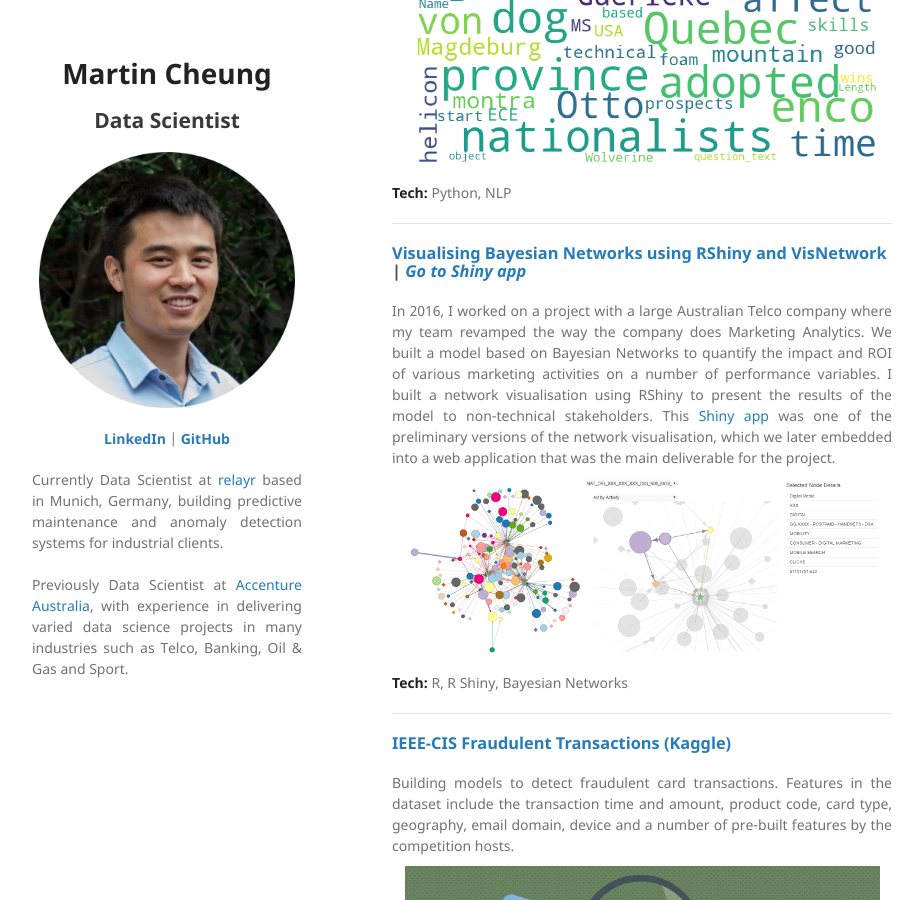
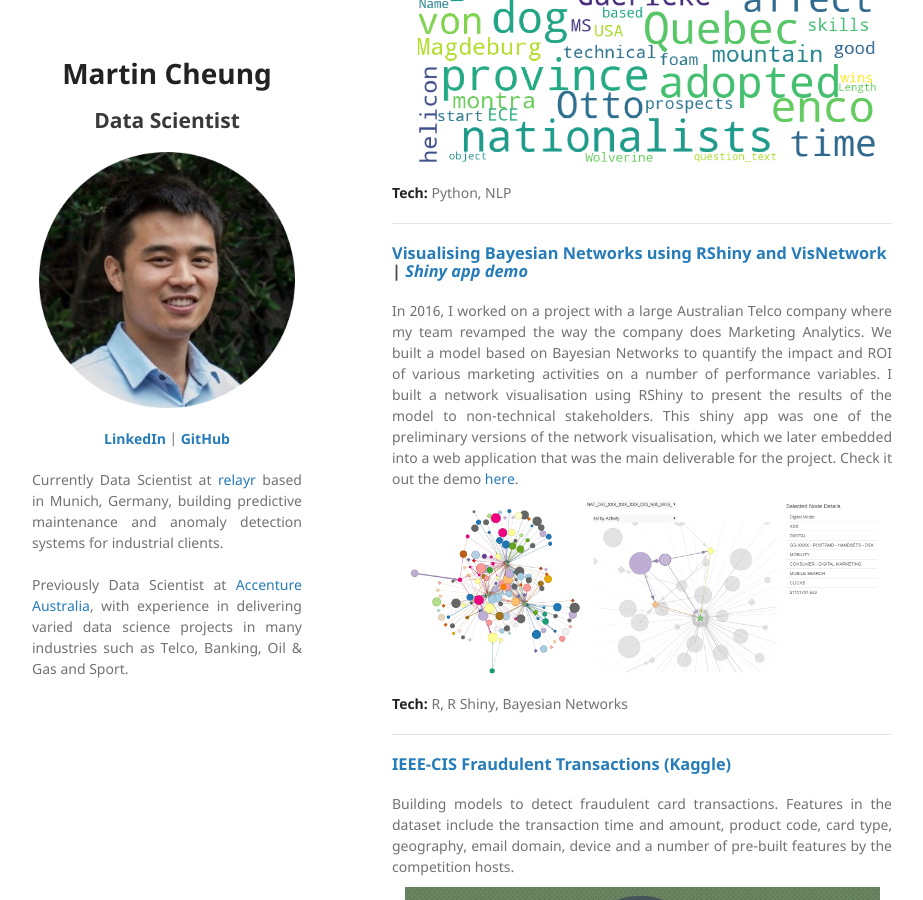
Before and after one commit to martycheung/martycheung.github.io, a Jekyll site: the page built from index.md, in a window 1280 px wide and 900 px high, scrolled down 689 px. Shown: the whole window, without its empty margins (178-1101 px from the left). Built offline with Jekyll 4.4.1, drawn with Linux system fonts in a browser that asks for light colours; our own code applies the rules of GitHub Pages for plain Markdown files.

Commit message:
Update index.md

```diff
--- a/index.md
+++ b/index.md
@@ -26,10 +26,10 @@ Using NLP methods to detect which questions posed on Quora were insincere. I sta
 
 ---
 
-### [Visualising Bayesian Networks using RShiny and VisNetwork](https://github.com/martycheung/Bayesian-Network-Visualisation) | [*Go to Shiny app*](https://martycheung.shinyapps.io/bayesian-network-visualisation/)
+### [Visualising Bayesian Networks using RShiny and VisNetwork](https://github.com/martycheung/Bayesian-Network-Visualisation) | [*Shiny app demo*](https://martycheung.shinyapps.io/bayesian-network-visualisation/)
 
 <div style="text-align: justify">
-In 2016, I worked on a project with a large Australian Telco company where my team revamped the way the company does Marketing Analytics. We built a model based on Bayesian Networks to quantify the impact and ROI of various marketing activities on a number of performance variables. I built a network visualisation using RShiny to present the results of the model to non-technical stakeholders. This <a href="https://martycheung.shinyapps.io/bayesian-network-visualisation/">Shiny app</a> was one of the preliminary versions of the network visualisation, which we later embedded into a web application that was the main deliverable for the project.
+In 2016, I worked on a project with a large Australian Telco company where my team revamped the way the company does Marketing Analytics. We built a model based on Bayesian Networks to quantify the impact and ROI of various marketing activities on a number of performance variables. I built a network visualisation using RShiny to present the results of the model to non-technical stakeholders. This shiny app was one of the preliminary versions of the network visualisation, which we later embedded into a web application that was the main deliverable for the project. Check it out the demo <a href="https://martycheung.shinyapps.io/bayesian-network-visualisation/">here</a>.
 </div>
 
 <center><img src="images/network_viz.png?raw=true"/></center>
```
